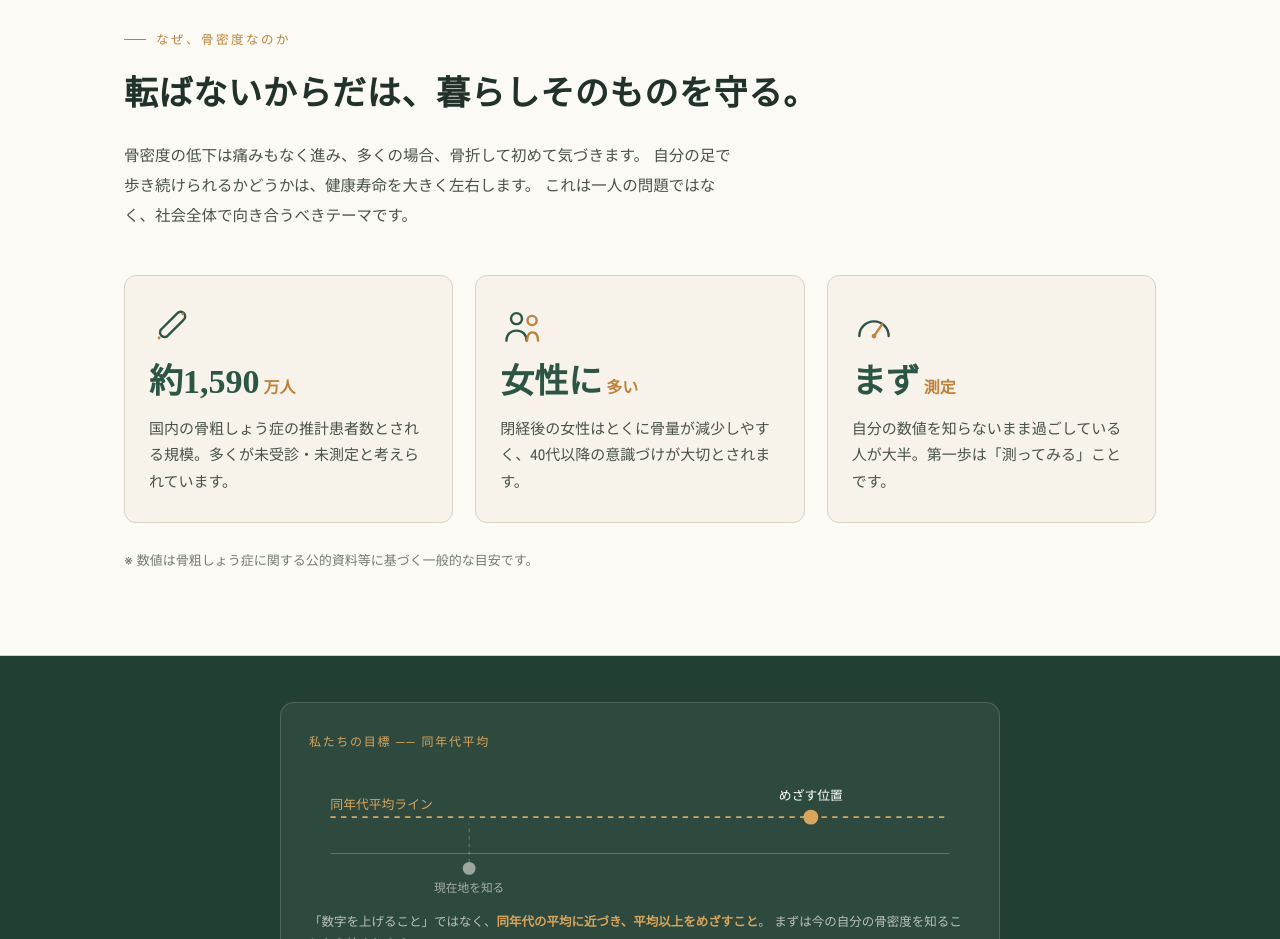
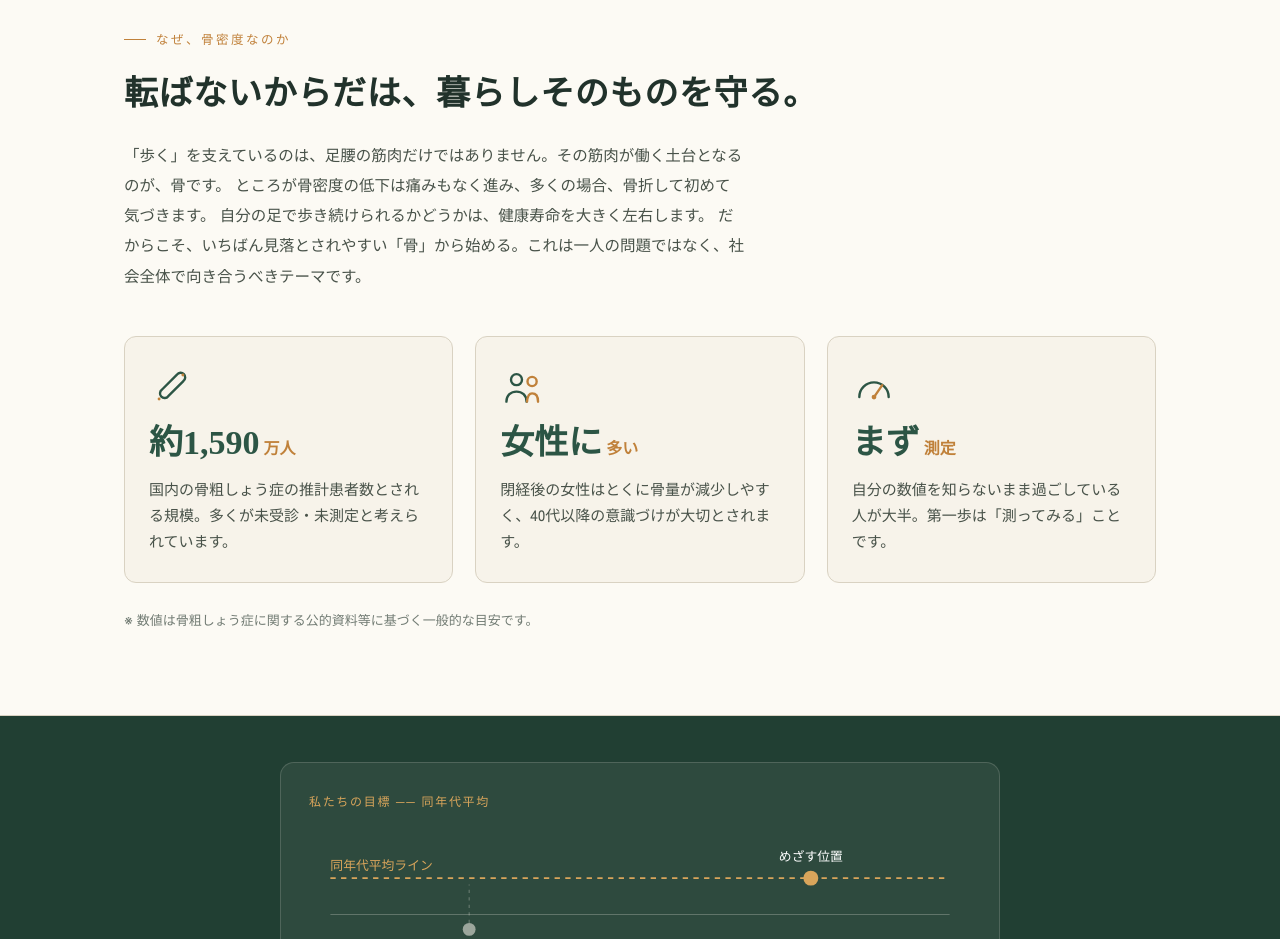
Before and after one commit to Goodlife-Partner/bone-density-lp, a plain HTML site: page index.html in a window 1280 px wide. Shown: the part 2180-3119 px from the top of the page. Drawn offline with Linux system fonts and the light colour scheme; a web font is replaced by a local one.

Commit message:
Add files via upload

```diff
--- a/index.html
+++ b/index.html
@@ -731,9 +731,10 @@ section.edu{padding:70px 0;}
       <div class="kicker">なぜ、骨密度なのか</div>
       <h2>転ばないからだは、暮らしそのものを守る。</h2>
       <p class="desc">
-        骨密度の低下は痛みもなく進み、多くの場合、骨折して初めて気づきます。
+        「歩く」を支えているのは、足腰の筋肉だけではありません。その筋肉が働く土台となるのが、骨です。
+        ところが骨密度の低下は痛みもなく進み、多くの場合、骨折して初めて気づきます。
         自分の足で歩き続けられるかどうかは、健康寿命を大きく左右します。
-        これは一人の問題ではなく、社会全体で向き合うべきテーマです。
+        だからこそ、いちばん見落とされやすい「骨」から始める。これは一人の問題ではなく、社会全体で向き合うべきテーマです。
       </p>
     </div>
 
```
